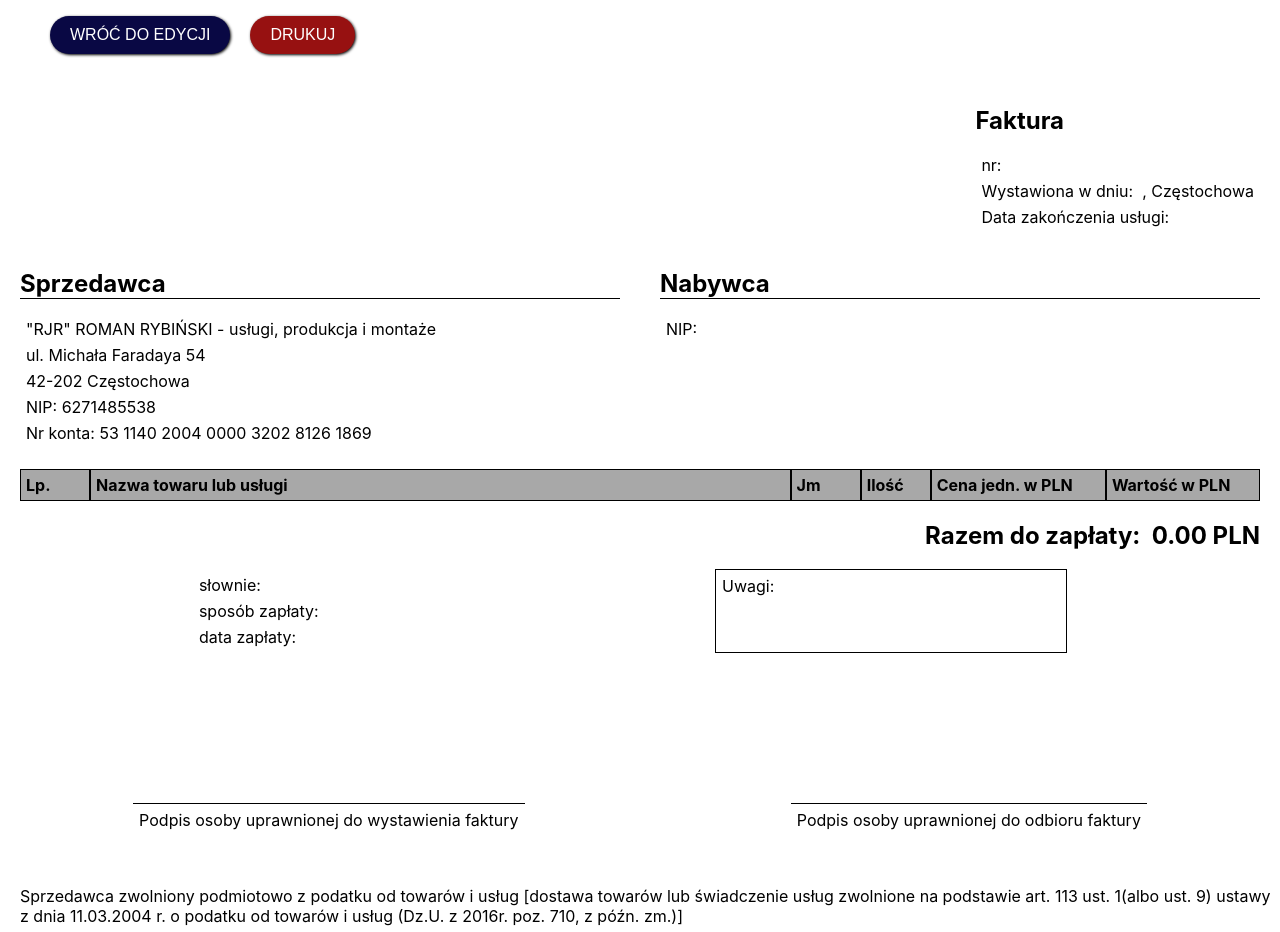
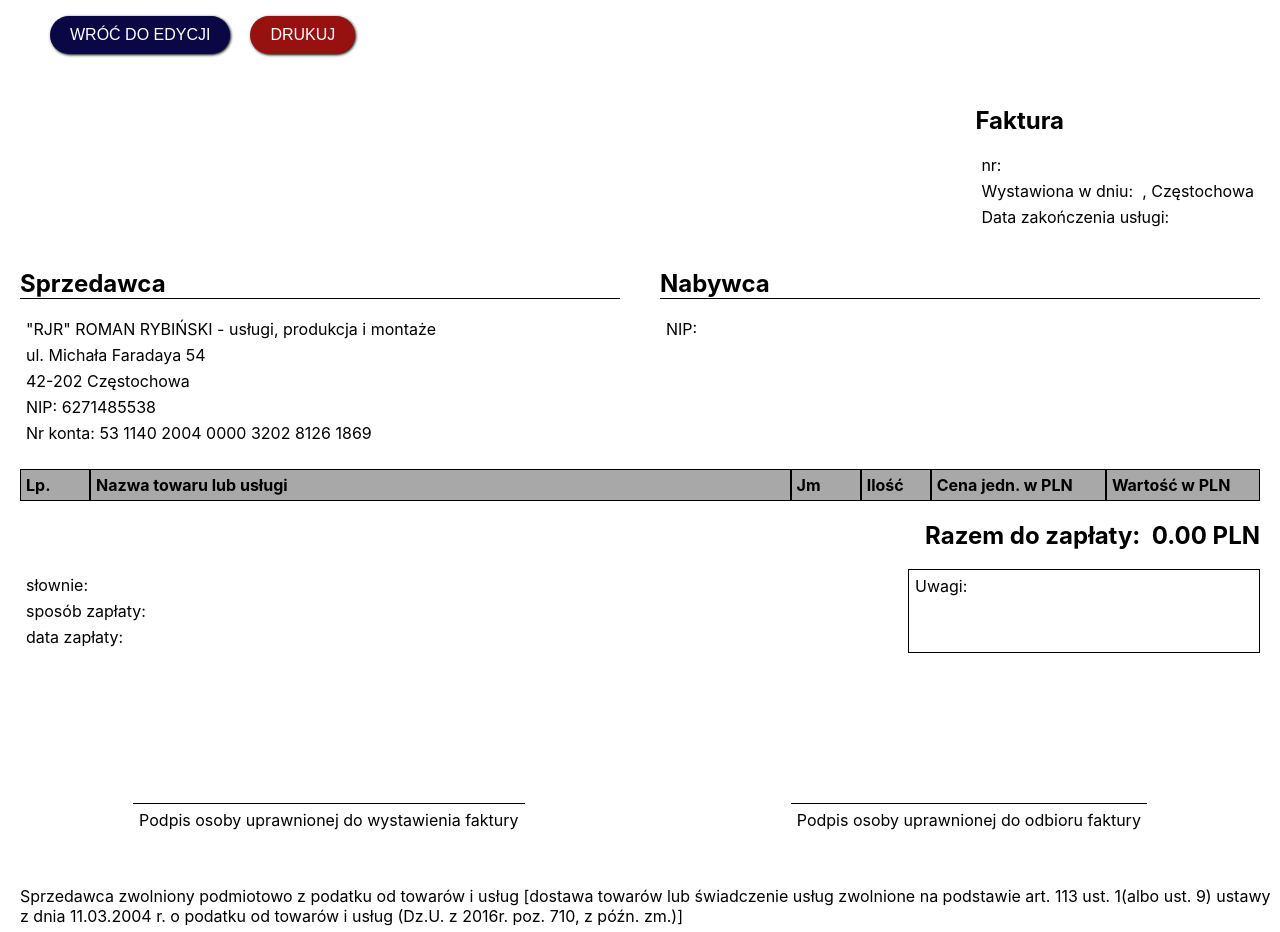
Before and after one commit to aleksandra-rybinska/invoice-generator, a React (Create React App) app: page / in a window 1280 px wide. Both pictures are taken after a click on the button "Podgląd". Built offline with nearby package versions, Linux system fonts and the light colour scheme.

Commit message:
react-to-print implemented

```diff
--- a/package.json
+++ b/package.json
@@ -9,6 +9,7 @@
     "react": "^17.0.2",
     "react-dom": "^17.0.2",
     "react-scripts": "4.0.3",
+    "react-to-print": "^2.14.1",
     "uuid": "^8.3.2",
     "web-vitals": "^1.0.1"
   },
--- a/src/App.js
+++ b/src/App.js
@@ -1,18 +1,19 @@
-import { useState } from 'react';
+import React, { useState, useRef, forwardRef } from 'react';
+import { useReactToPrint } from 'react-to-print';
 import './styles.css';
-import InvoiceDetails from './components/InvoiceDetails';
 import PositionsForm from './components/PositionsForm';
 import InvoiceForm from './components/InvoiceForm';
 import PositionsTable from './components/PositionsTable';
-import SellerDetails from './components/SellerDetails';
-import ClientDetails from './components/ClientDetails';
-import Notes from './components/Notes';
-import PaymentDetails from './components/PaymentDetails';
-import Sing from './components/Sing';
+import { ComponentToPrint } from './components/ComponentToPrint';
 
 function App() {
     const [showInvoice, setShowInvoice] = useState(false);
     const toggleShowInvoice = () => setShowInvoice(!showInvoice);
+
+    const componentRef = useRef();
+    const handlePrint = useReactToPrint({
+        content: () => componentRef.current,
+    });
 
     return (
         <>
@@ -22,26 +23,9 @@ function App() {
                         <button onClick={toggleShowInvoice}>
                             WRÓĆ DO EDYCJI
                         </button>
-                        <button>DRUKUJ</button>
+                        <button onClick={handlePrint}>DRUKUJ</button>
                     </menu>
-                    <InvoiceDetails />
-                    <section className='details'>
-                        <SellerDetails />
-                        <ClientDetails />
-                    </section>
-                    <PositionsTable />
-                    <div className='details'>
-                        <PaymentDetails />
-                        <Notes />
-                    </div>
-                    <Sing />
-                    <p className='annotation'>
-                        Sprzedawca zwolniony podmiotowo z podatku od towarów i
-                        usług [dostawa towarów lub świadczenie usług zwolnione
-                        na podstawie art. 113 ust. 1(albo ust. 9) ustawy z dnia
-                        11.03.2004 r. o podatku od towarów i usług (Dz.U. z
-                        2016r. poz. 710, z późn. zm.)]
-                    </p>
+                    <ComponentToPrint ref={componentRef} />
                 </div>
             ) : (
                 <div className='wrapper'>
--- /dev/null
+++ b/src/components/ComponentToPrint.js
@@ -0,0 +1,33 @@
+import React from 'react';
+import InvoiceDetails from './InvoiceDetails';
+import SellerDetails from './SellerDetails';
+import ClientDetails from './ClientDetails';
+import Notes from './Notes';
+import PaymentDetails from './PaymentDetails';
+import Sing from './Sing';
+import PositionsTable from './PositionsTable';
+
+export const ComponentToPrint = React.forwardRef((props, ref) => {
+    return (
+        <div ref={ref}>
+            <InvoiceDetails />
+            <section className='details'>
+                <SellerDetails />
+                <ClientDetails />
+            </section>
+            <PositionsTable />
+            <div className='payments'>
+                <PaymentDetails />
+                <Notes />
+            </div>
+            <Sing />
+            <p className='annotation'>
+                Sprzedawca zwolniony podmiotowo z podatku od towarów i usług
+                [dostawa towarów lub świadczenie usług zwolnione na podstawie
+                art. 113 ust. 1(albo ust. 9) ustawy z dnia 11.03.2004 r. o
+                podatku od towarów i usług (Dz.U. z 2016r. poz. 710, z późn.
+                zm.)]
+            </p>
+        </div>
+    );
+});
--- a/src/components/PaymentDetails.js
+++ b/src/components/PaymentDetails.js
@@ -3,7 +3,7 @@ import { useInvoice } from '../AppContext';
 const PaymentDetails = () => {
     const { invoiceData } = useInvoice();
     return (
-        <div>
+        <div className='payments-container'>
             <p>słownie:&nbsp;{invoiceData.inWords}</p>
             <p>sposób zapłaty:&nbsp;{invoiceData.payed} </p>
             <p>data zapłaty:&nbsp;{invoiceData.payedDate}</p>
--- a/src/components/PositionsForm.js
+++ b/src/components/PositionsForm.js
@@ -4,11 +4,9 @@ import { useInvoice } from '../AppContext';
 const PositionsForm = () => {
     const {
         invoicePosition,
-        positionsList,
         updateInvoicePosition,
         updatePositionsList,
         setInvoicePosition,
-        setPositionsList,
     } = useInvoice();
 
     useEffect(() => {
--- a/src/styles.css
+++ b/src/styles.css
@@ -47,6 +47,19 @@ body button {
   border-bottom: 1px solid black;
 }
 
+.payments {
+  display: -webkit-box;
+  display: -ms-flexbox;
+  display: flex;
+  -webkit-box-pack: justify;
+      -ms-flex-pack: justify;
+          justify-content: space-between;
+}
+
+.payments-container {
+  margin-left: 20px;
+}
+
 .date {
   display: -webkit-box;
   display: -ms-flexbox;
@@ -77,7 +90,7 @@ body button {
   margin: 15px;
   padding: 20px 0;
   width: 100%;
-  background: radial-gradient(circle at -33% 254%, #1f005c, #1f327a, #47498f, #217250, #2e8d65);
+  background: radial-gradient(circle at -33% 254%, #6c657a, #5d6377, #2f2f59, #537e6c, #a0bfb2);
   border-radius: 40px;
   -webkit-box-shadow: 2px 3px 11px -4px #42445a;
   box-shadow: 2px 3px 11px -4px #42445a;
--- a/src/styles.scss
+++ b/src/styles.scss
@@ -38,6 +38,13 @@ body {
         border-bottom: 1px solid black;
     }
 }
+.payments {
+    display: flex;
+    justify-content: space-between;
+    &-container {
+        margin-left: 20px;
+    }
+}
 .date {
     display: flex;
     justify-content: flex-end;
@@ -59,11 +66,11 @@ body {
     width: 100%;
     background: radial-gradient(
         circle at -33% 254%,
-        #1f005c,
-        #1f327a,
-        #47498f,
-        #217250,
-        #2e8d65
+        #6c657a,
+        #5d6377,
+        #2f2f59,
+        #537e6c,
+        #a0bfb2
     );
     border-radius: 40px;
     -webkit-box-shadow: 2px 3px 11px -4px rgba(66, 68, 90, 1);
```
Also changed, not shown: 2 other files (tests, documents, lock files or other folders).
